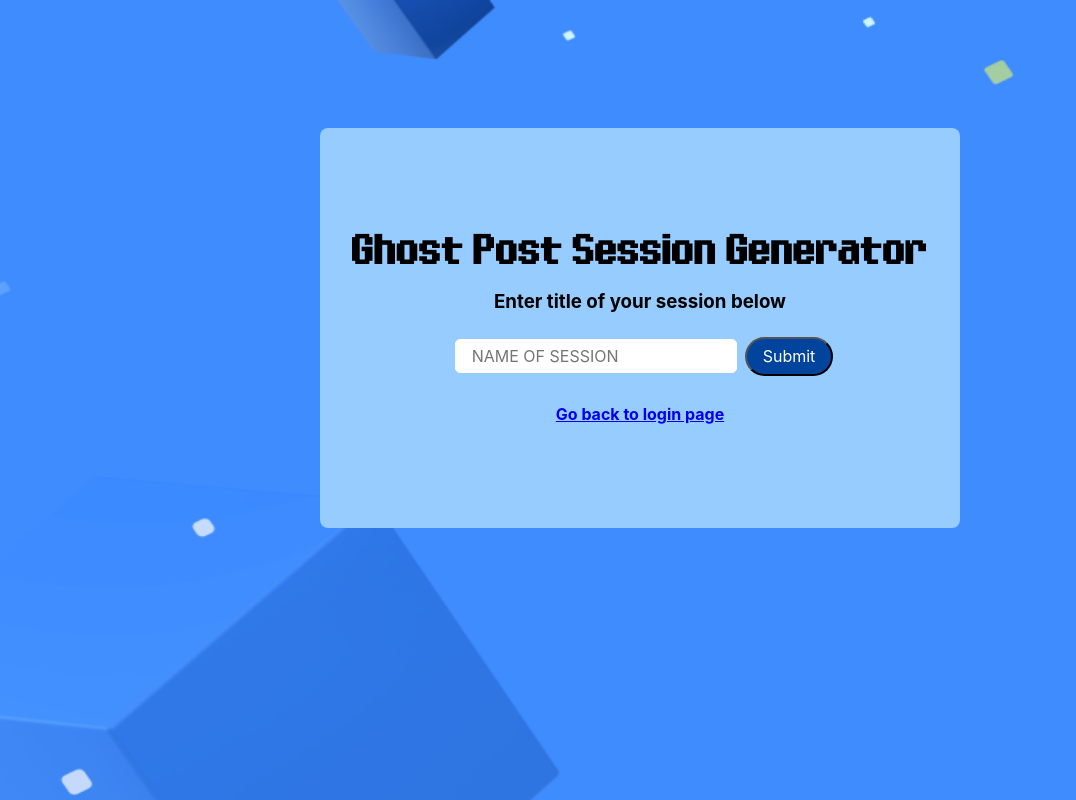
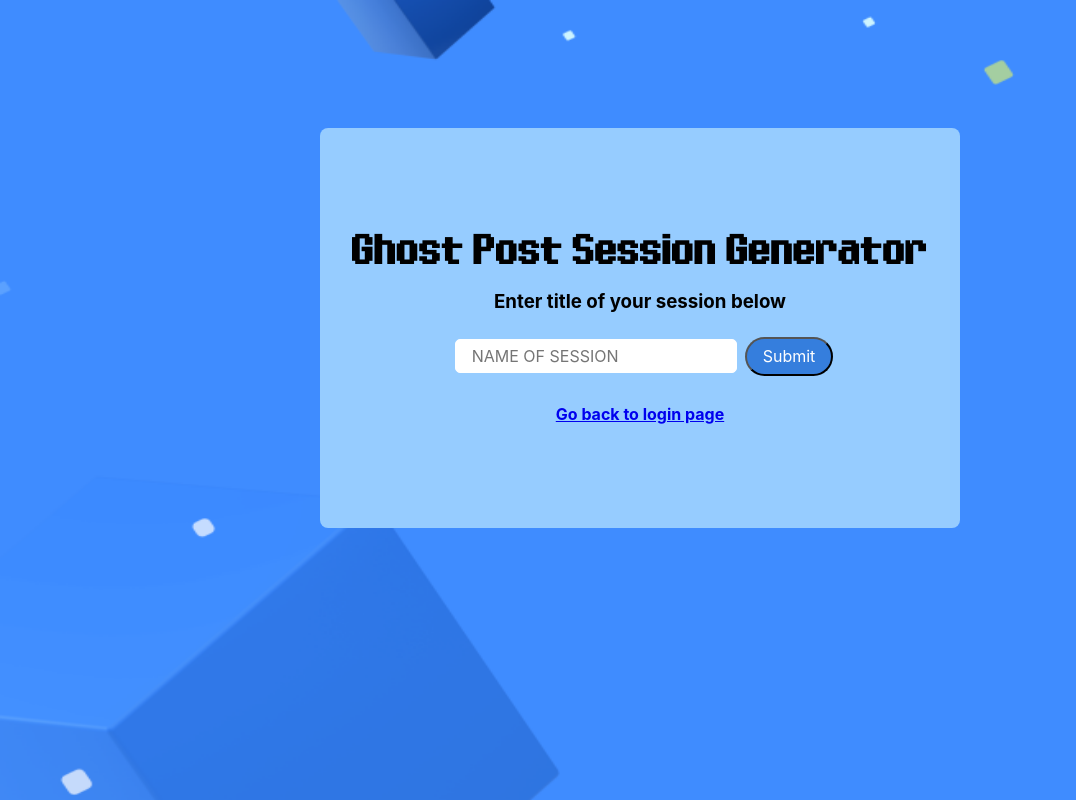
Before and after one commit to marideguia/ghost-post, a React (Create React App) app in the folder ghost-post-app/: page /CreateSession in a window 1280 px wide. Shown: the whole page, without its empty margins (0-1076 px from the left). Built offline with nearby package versions, Linux system fonts and the light colour scheme.

Commit message:
Edit styling

```diff
--- a/ghost-post-app/src/components/CreateSession.js
+++ b/ghost-post-app/src/components/CreateSession.js
@@ -43,7 +43,7 @@ function CreateSession() {
       {/*Form code for allowing user to enter Session Title*/}
     <form onSubmit={handleSubmit}>
         <input className='pa3 ba b--dark-gray ma2' type="text" placeholder="Name of Session" disabled={disabled}/>
-        <button className='f5 grow no-underline br-pill ph3 pv2 mb2 dib white bg-dark-blue' type="submit">Submit</button>
+        <button className='f5 grow no-underline br-pill ph3 pv2 mb2 dib white bg-blue' type="submit">Submit</button>
       </form>
       <h2>{text}</h2>
       <h2 className='dark-blue'>{text2}</h2>
```
